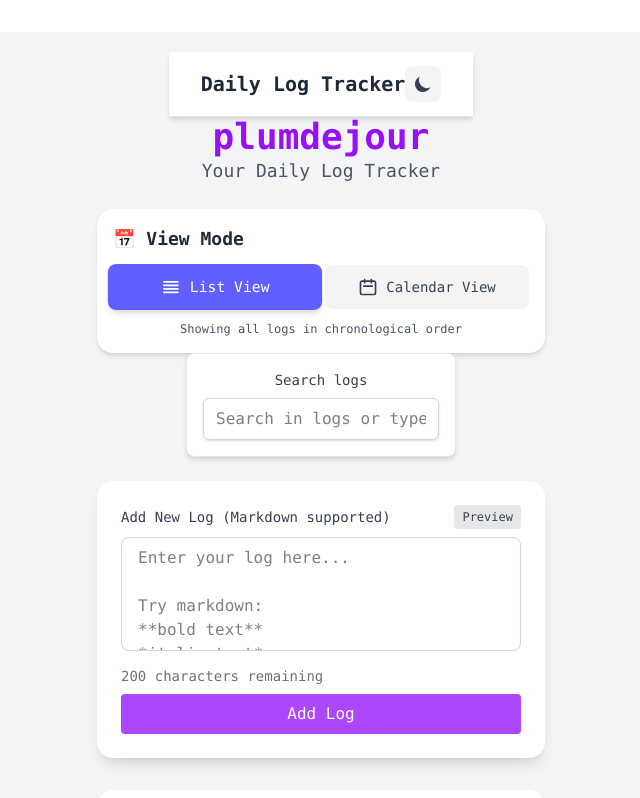
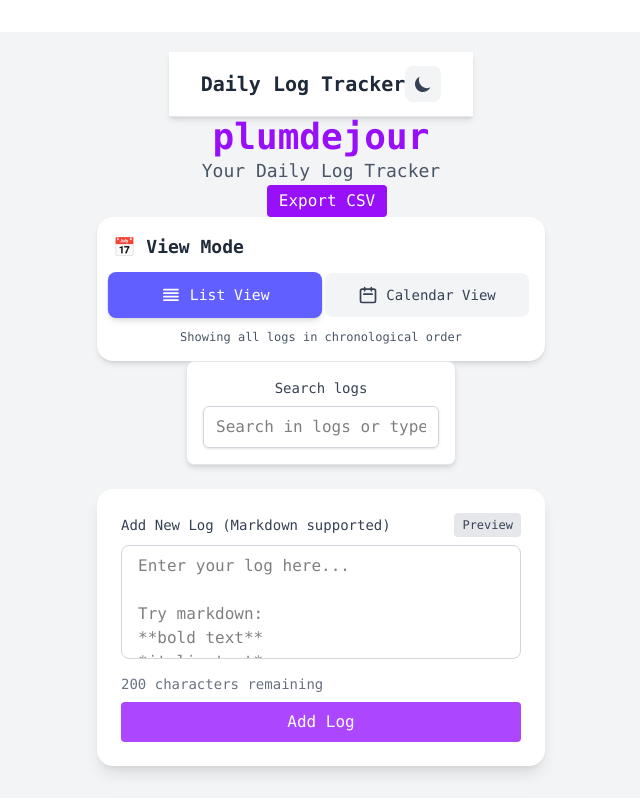
Before and after one commit to vatsark9/plumdejour, a React (Vite) app: page / in a window 1280 px wide. Shown: the top 798 px of the page, without its empty margins (319-959 px from the left). Built offline with nearby package versions, Linux system fonts and the light colour scheme.

Commit message:
Added a button at the top that allows the logs stored in the LocalStorage to be exported(downloaded) as a csv file.

```diff
--- a/src/App.jsx
+++ b/src/App.jsx
@@ -149,7 +149,7 @@ export default function App() {
   return (
     <div className="min-h-screen bg-gray-100 dark:bg-gray-900 flex flex-col items-center p-5 font-mono transition-colors duration-300">
       <Navbar />
-      <Header />
+      <Header logs={logs} />
 
       {/* View Toggle */}
       <ViewToggle currentView={viewMode} onViewChange={handleViewChange} />
--- /dev/null
+++ b/src/components/ExportCsvButton.jsx
@@ -0,0 +1,90 @@
+import React from "react";
+
+export default function ExportCsvButton({ logs }) {
+  const tryLocalStorageKeys = ["logs", "plumdejour_logs", "plumLogs", "entries", "plumdejour"];
+
+  const getLogs = () => {
+    if (Array.isArray(logs)) {
+      console.debug("ExportCsvButton: using logs prop (length)", logs.length);
+      return logs;
+    }
+
+    for (const key of tryLocalStorageKeys) {
+      try {
+        const raw = localStorage.getItem(key);
+        if (raw) {
+          const parsed = JSON.parse(raw);
+          if (Array.isArray(parsed)) {
+            console.debug("ExportCsvButton: found logs in localStorage key:", key);
+            return parsed;
+          }
+        }
+      } catch (e) {
+        console.debug("ExportCsvButton: parse error for key", key, e);
+      }
+    }
+
+    // final fallback
+    if (Array.isArray(window.logs)) {
+      console.debug("ExportCsvButton: using window.logs");
+      return window.logs;
+    }
+
+    console.debug("ExportCsvButton: no logs found in props/localStorage/window");
+    return [];
+  };
+
+  const flatten = (v) => {
+    if (v == null) return "";
+    if (Array.isArray(v)) return v.join(";");
+    if (typeof v === "object") return JSON.stringify(v);
+    return String(v);
+  };
+
+  const handleExport = () => {
+    const data = getLogs();
+    if (!data || data.length === 0) {
+      return alert("No logs to export (check console for where logs are stored)");
+    }
+
+    const headersSet = new Set();
+    data.forEach((row) => {
+      Object.keys(row || {}).forEach((k) => headersSet.add(k));
+    });
+    const headers = Array.from(headersSet);
+
+    const csvRows = [headers.join(",")];
+    data.forEach((row) => {
+      const cells = headers.map((h) => {
+        const raw = flatten(row ? row[h] : "");
+        const escaped = raw.replace(/"/g, '""');
+        return `"${escaped}"`;
+      });
+      csvRows.push(cells.join(","));
+    });
+
+    const csvContent = csvRows.join("\r\n");
+    const blob = new Blob([csvContent], { type: "text/csv;charset=utf-8;" });
+    const url = URL.createObjectURL(blob);
+    const link = document.createElement("a");
+    link.href = url;
+    const date = new Date().toISOString().slice(0, 10);
+    link.download = `plumdejour-logs-${date}.csv`;
+    document.body.appendChild(link);
+    link.click();
+    link.remove();
+    URL.revokeObjectURL(url);
+  };
+
+  return (
+    <button
+      type="button"
+      onClick={handleExport}
+      title="Export logs as CSV"
+      className="ml-3 px-3 py-1 bg-purple-600 text-white rounded hover:bg-purple-700"
+      aria-label="Export logs as CSV"
+    >
+      Export CSV
+    </button>
+  );
+}
--- a/src/components/Header.jsx
+++ b/src/components/Header.jsx
@@ -1,10 +1,16 @@
-function Header() {
+import React from "react";
+import ExportCsvButton from "./ExportCsvButton";
+
+export default function Header(props) {
+  // props.logs will be used if provided
   return (
-    <header className="mb-6 text-center">
+    <header className="app-header">
       <h1 className="text-4xl font-bold text-purple-600">plumdejour</h1>
       <p className="text-lg text-gray-600">Your Daily Log Tracker</p>
+
+      <div className="header-actions">
+        <ExportCsvButton logs={props.logs} />
+      </div>
     </header>
   );
 }
-
-export default Header;
```
